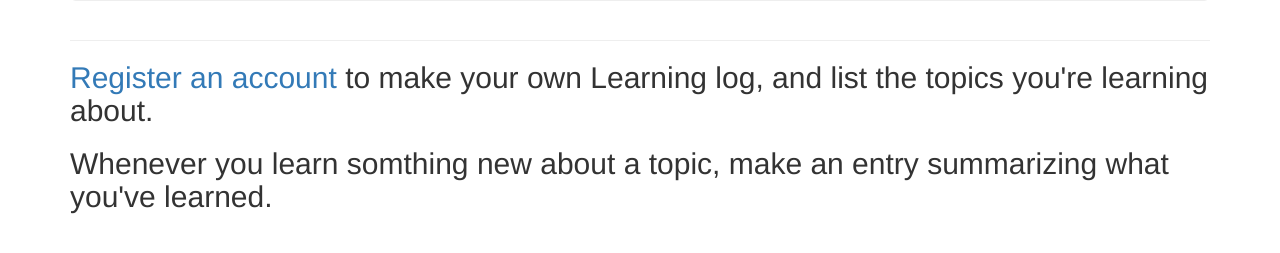
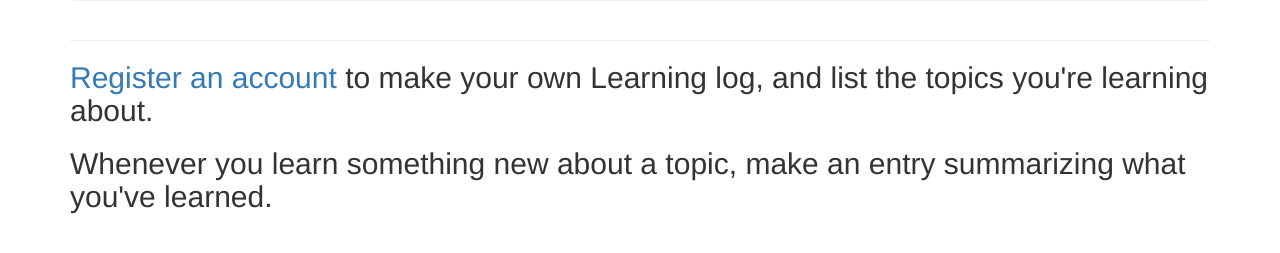
Before and after one commit to b3t0247/bg-learning-log, a Django app: template learning_logs/templates/learning_logs/index.html in a window 1280 px wide. Shown: the part 305-558 px from the top of the page. Run offline with Django 3.2, Linux system fonts and the light colour scheme; the template is opened without the code that fills it, so the values that code supplies are empty; some libraries are stand-ins or nearby versions.

Commit message:
Updated project.

```diff
--- a/learning_logs/templates/learning_logs/index.html
+++ b/learning_logs/templates/learning_logs/index.html
@@ -12,7 +12,7 @@
     your own Learning log, and list the topics you're learning about.
   </h2>
   <h2>
-    Whenever you learn somthing new about a topic, make an entry
+    Whenever you learn something new about a topic, make an entry
     summarizing what you've learned.
   </h2>
 {% endblock content %}
```
